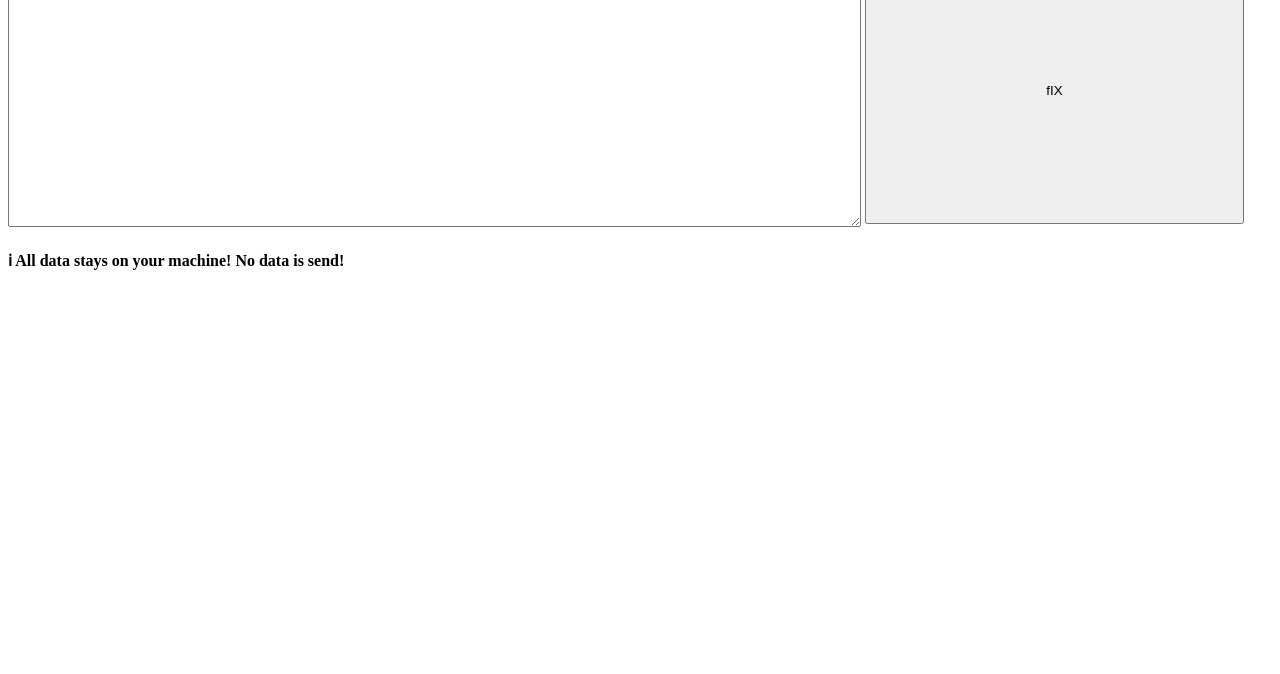
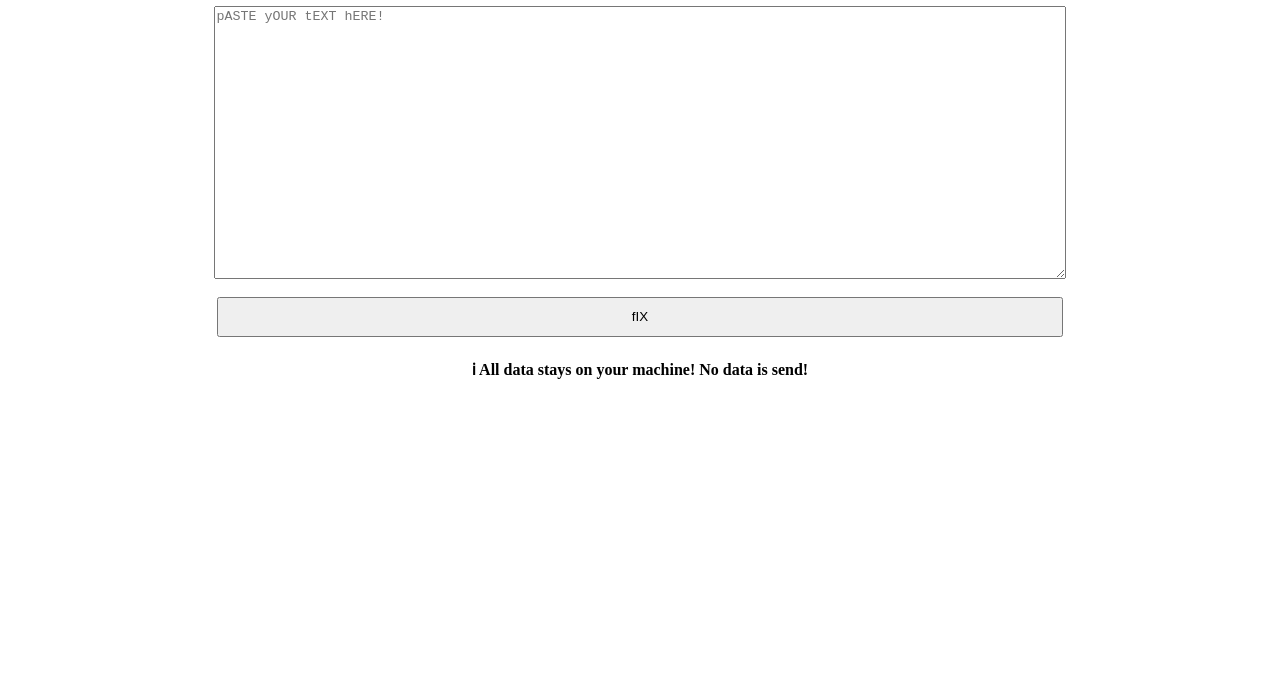
Before and after one commit to chrstnklb/caps-lock-fixer, a plain HTML site: page index.html in a window 1280 px wide. Shown: the part 126-800 px from the top of the page. Drawn offline with Linux system fonts and the light colour scheme.

Commit message:
Fix size and order of elements

```diff
--- a/style.css
+++ b/style.css
@@ -1,3 +1,11 @@
+/*let us centralize every element inside body element*/
+body {
+    display: flex;
+    flex-direction: column;
+    justify-content: center;
+    align-items: center;
+}
+
 textarea {
     vertical-align: middle;
     width: 67%;
@@ -6,6 +14,6 @@ textarea {
 
 button {
     vertical-align: middle;
-    width: 30%;
-    height: calc(100vh / 3);
+    width: 67%;
+    height: calc(100vh / 20);
 }
```
Also changed, not shown: index.html (+2 -1 lines).
